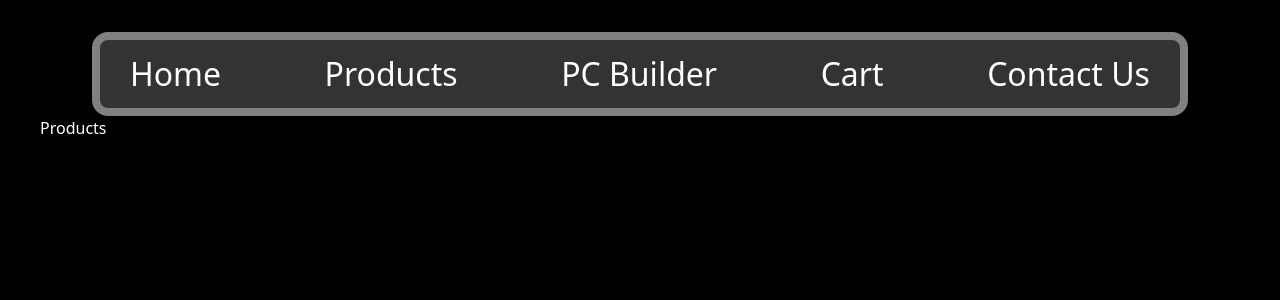
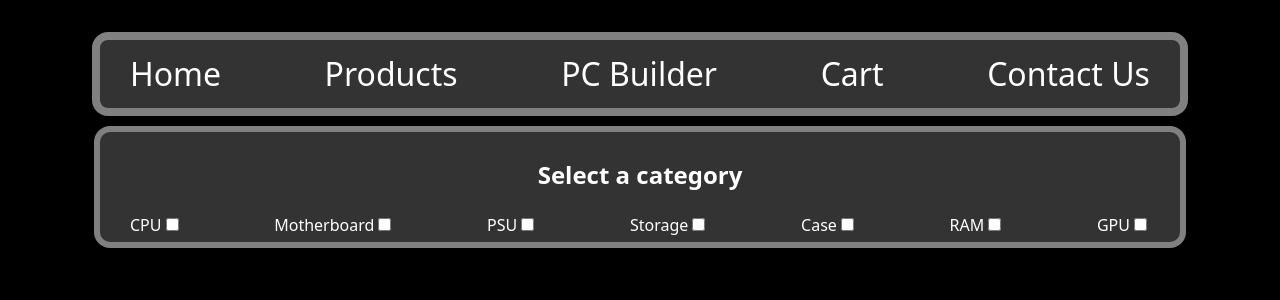
Before and after one commit to GallantJoseph/Final_Sprint-S2, a React (Vite) app in the folder finalsprint-s2/: page /Products in a window 1280 px wide. Shown: the top 300 px of the page. Built offline with nearby package versions, Linux system fonts and the light colour scheme.

Commit message:
Products page progress

```diff
--- /dev/null
+++ b/finalsprint-s2/src/components/Products.css
@@ -0,0 +1,15 @@
+.productcategories {
+	background-color: #333;
+	border-radius: 16px;
+	border: 6px solid grey;
+	width: 85%;
+	margin: auto;
+	text-align: center;
+	margin-top: 10px;
+	padding: 5px 30px;
+}
+
+.checkboxes {
+	display: flex;
+	justify-content: space-between;
+}
--- a/finalsprint-s2/src/components/Products.jsx
+++ b/finalsprint-s2/src/components/Products.jsx
@@ -1,4 +1,46 @@
-const Products = () => {
-  return <div>Products</div>;
-};
+import "./Products.css";
+
+function Products() {
+	return (
+		<div className="productcategories">
+			<h2>Select a category</h2>
+			<div className="checkboxes">
+				<div>
+					<label htmlFor="cpu">CPU</label>
+					<input type="checkbox" id="cpu" name="cpu" />
+				</div>
+
+				<div>
+					<label htmlFor="motherboard">Motherboard</label>
+					<input type="checkbox" id="motherboard" name="motherboard" />
+				</div>
+
+				<div>
+					<label htmlFor="psu">PSU</label>
+					<input type="checkbox" id="psu" name="psu" />
+				</div>
+
+				<div>
+					<label htmlFor="storage">Storage</label>
+					<input type="checkbox" id="storage" name="storage" />
+				</div>
+
+				<div>
+					<label htmlFor="case">Case</label>
+					<input type="checkbox" id="case" name="case" />
+				</div>
+
+				<div>
+					<label htmlFor="ram">RAM</label>
+					<input type="checkbox" id="ram" name="ram" />
+				</div>
+
+				<div>
+					<label htmlFor="gpu">GPU</label>
+					<input type="checkbox" id="gpu" name="gpu" />
+				</div>
+			</div>
+		</div>
+	);
+}
 export default Products;
```
